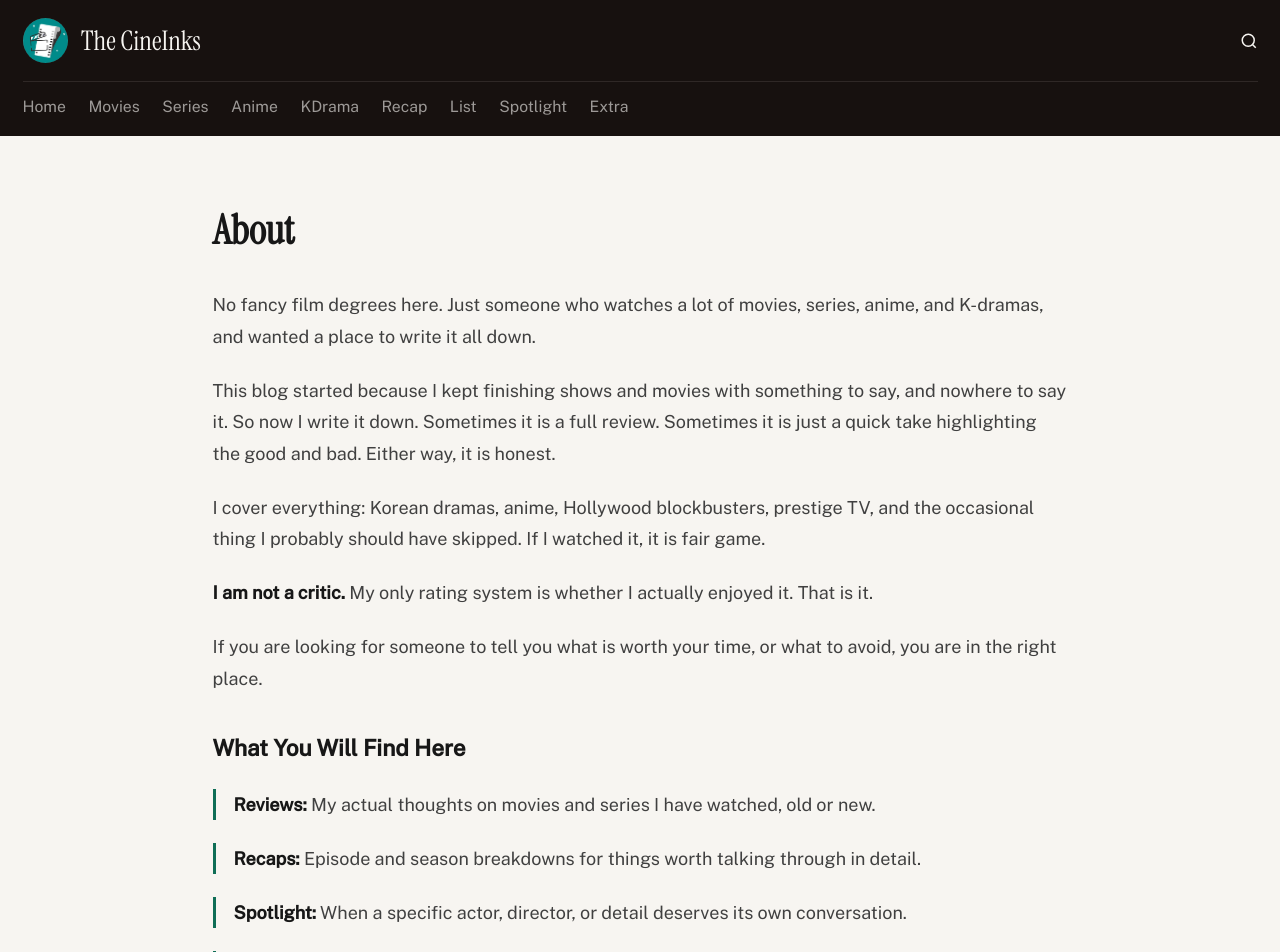
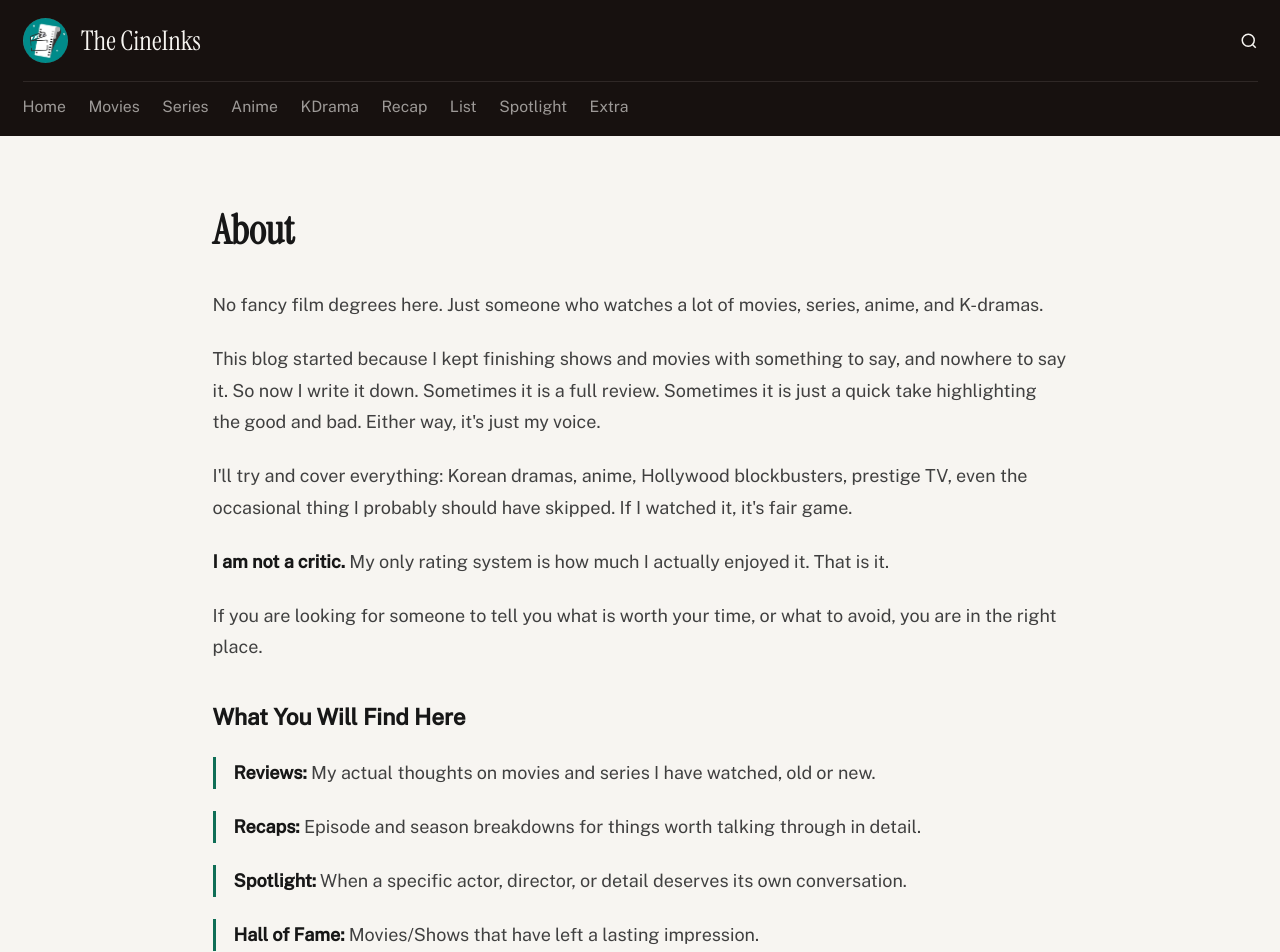
Before and after one commit to MariaEgbuna/the-cineinks, a Next.js app: page /about in a window 1280 px wide. Shown: the top 952 px of the page. Built offline with nearby package versions, Linux system fonts and the light colour scheme.

Commit message:
edited the about page

```diff
--- a/app/about/page.tsx
+++ b/app/about/page.tsx
@@ -6,26 +6,25 @@ export default function AboutPage() {
 
         <p>
           No fancy film degrees here. Just someone who watches a lot of
-          movies, series, anime, and K-dramas, and wanted a place to write
-          it all down.
+          movies, series, anime, and K-dramas.
         </p>
 
         <p>
           This blog started because I kept finishing shows and movies with
           something to say, and nowhere to say it. So now I write it down.
           Sometimes it is a full review. Sometimes it is just a quick take
-          highlighting the good and bad. Either way, it is honest.
+          highlighting the good and bad. Either way, it's just my voice.
         </p>
 
         <p>
-          I cover everything: Korean dramas, anime, Hollywood blockbusters,
-          prestige TV, and the occasional thing I probably should have
-          skipped. If I watched it, it is fair game.
+          I'll try and cover everything: Korean dramas, anime, Hollywood blockbusters,
+          prestige TV, even the occasional thing I probably should have
+          skipped. If I watched it, it's fair game.
         </p>
 
         <p>
           <strong>I am not a critic.</strong> My only rating system is
-          whether I actually enjoyed it. That is it.
+          how much I actually enjoyed it. That is it.
         </p>
 
         <p>
@@ -56,6 +55,12 @@ export default function AboutPage() {
           </p>
         </div>
 
+        <div className="border-l-[3px] border-teal pl-4 mb-4">
+          <p className="m-0">
+            <strong>Hall of Fame:</strong> Movies/Shows that have left a lasting impression.
+          </p>
+        </div>
+
         <div className="border-l-[3px] border-teal pl-4">
           <p className="m-0">
             <strong>Extras:</strong> Everything else. Recommendations,
```
